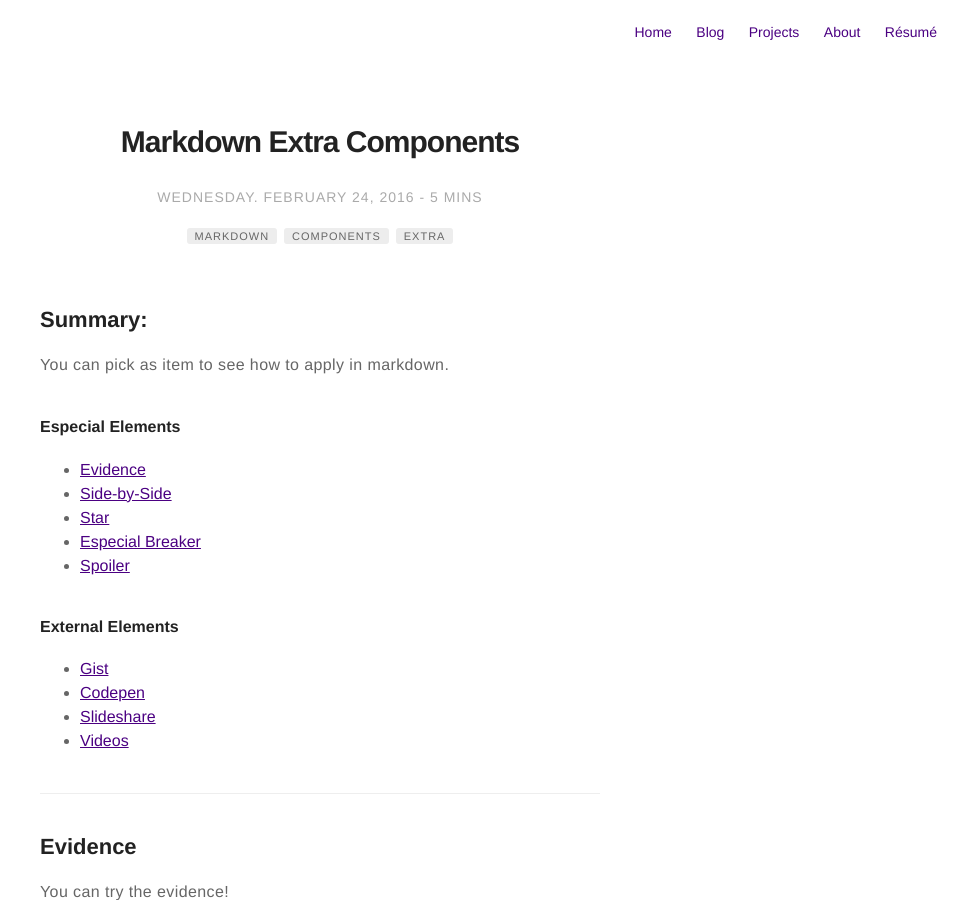
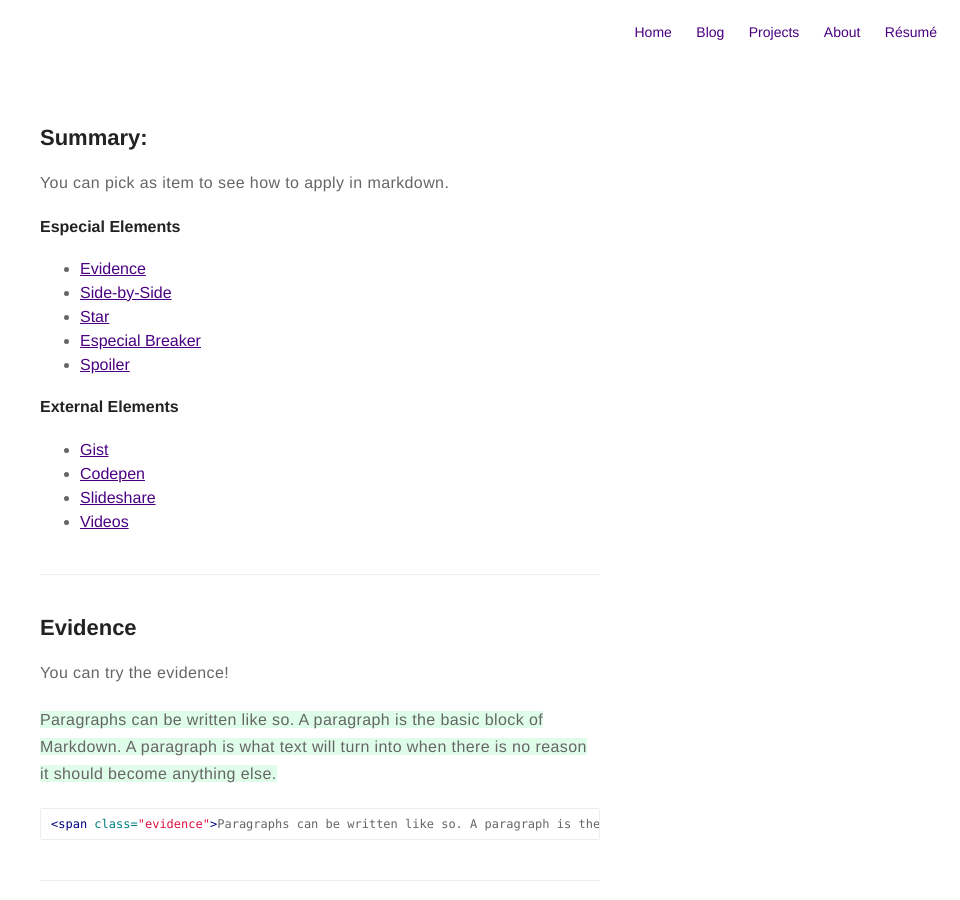
Before and after one commit to gamedolphin/gamedolphin.old.github.com, a Jekyll site: the page built from MarkdownExtras.md, in a window 1280 px wide and 900 px high. Shown: the whole window, without its empty margins (320-1280 px from the left). Built offline with Jekyll 4.4.1, drawn with Linux system fonts in a browser that asks for light colours; our own code applies the rules of GitHub Pages for plain Markdown files; comment, search, counter and statistics services are not loaded; some of the changed text lies outside the part shown.

Commit message:
Remove markdown extras blog post

```diff
--- a/_posts/2015-02-24-markdown-extra-components.markdown
+++ b/MarkdownExtras.md
@@ -1,19 +1,3 @@
----
-title: "Markdown Extra Components"
-layout: post
-date: 2016-02-24 22:48
-image: /assets/images/markdown.jpg
-headerImage: false
-tag:
-- markdown
-- components
-- extra
-category: blog
-author: jamesfoster
-description: Markdown summary with different options
-# jemoji: '<img class="emoji" title=":ramen:" alt=":ramen:" src="https://assets.github.com/images/icons/emoji/unicode/1f35c.png" height="20" width="20" align="absmiddle">'
----
-
 ## Summary:
 
 You can pick as item to see how to apply in markdown.
```
